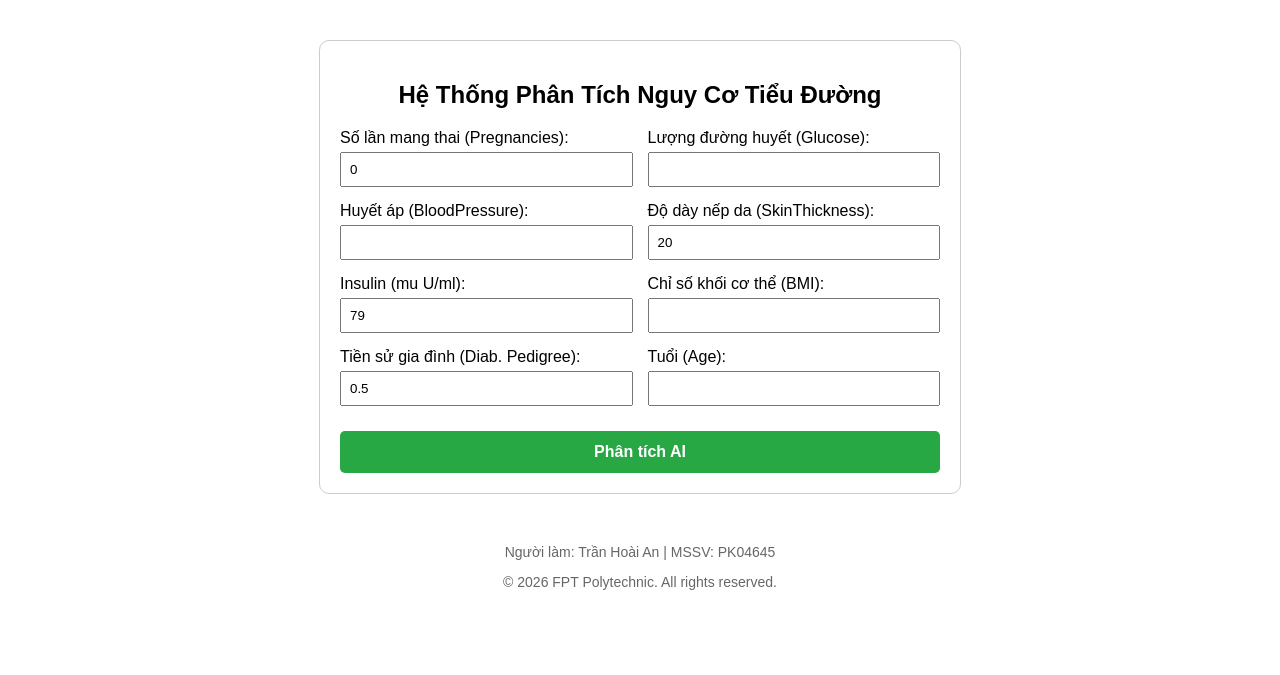
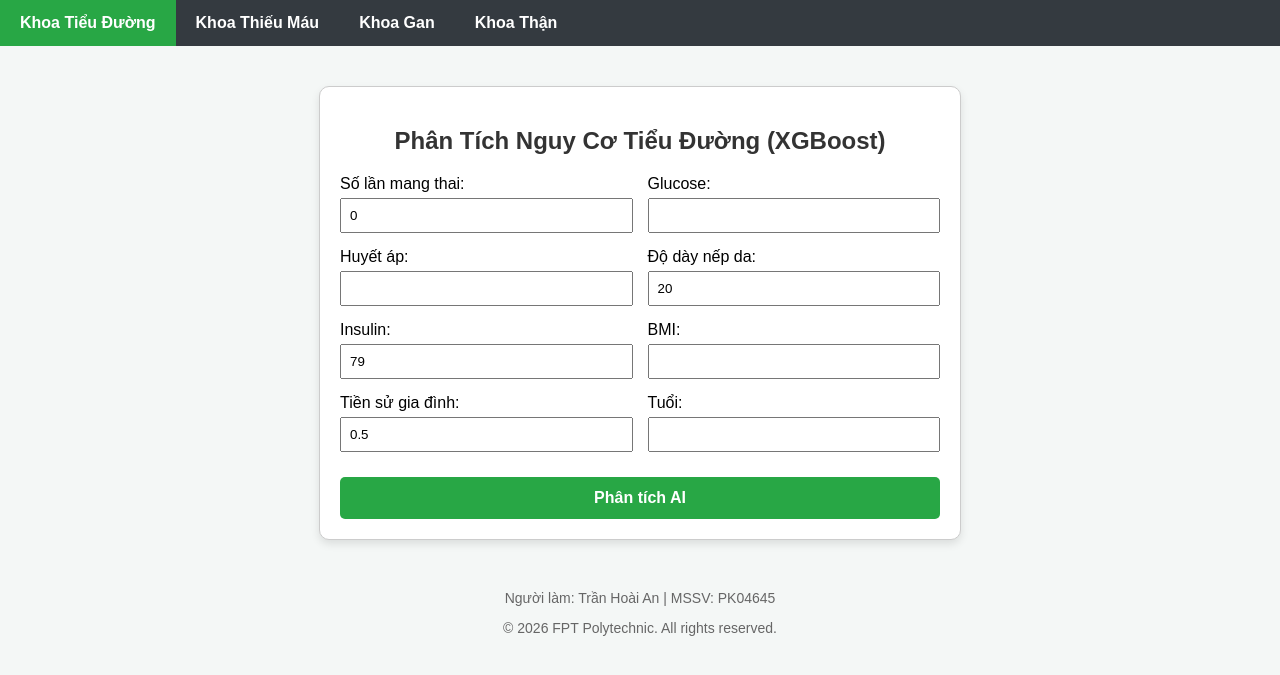
Before and after one commit to chuatekinhdoanh-source/bloodai, a Flask app: page / in a window 1280 px wide. Shown: the top 675 px of the page. Run offline with Flask 3, Linux system fonts and the light colour scheme.

Commit message:
Hoan thanh tich hop 4 khoa kham benh vao giao dien Web Flask

```diff
--- a/src/app.py
+++ b/src/app.py
@@ -5,27 +5,35 @@ import os
 
 app = Flask(__name__, template_folder='../templates')
 
-# Sử dụng đường dẫn tuyệt đối để chắc chắn tìm thấy file mô hình
 BASE_DIR = os.path.dirname(os.path.dirname(os.path.abspath(__file__)))
-MODEL_PATH = os.path.join(BASE_DIR, 'models', 'xgboost_diabetes.pkl')
 
-if os.path.exists(MODEL_PATH):
-    diabetes_model = joblib.load(MODEL_PATH)
-else:
-    diabetes_model = None
+# ---- TẢI CÁC MÔ HÌNH AI ĐÃ HUẤN LUYỆN ----
+diabetes_model = joblib.load(os.path.join(BASE_DIR, 'models', 'xgboost_diabetes.pkl')) if os.path.exists(os.path.join(BASE_DIR, 'models', 'xgboost_diabetes.pkl')) else None
+anemia_model = joblib.load(os.path.join(BASE_DIR, 'models', 'catboost_anemia.pkl')) if os.path.exists(os.path.join(BASE_DIR, 'models', 'catboost_anemia.pkl')) else None
+liver_model = joblib.load(os.path.join(BASE_DIR, 'models', 'rf_liver.pkl')) if os.path.exists(os.path.join(BASE_DIR, 'models', 'rf_liver.pkl')) else None
+kidney_model = joblib.load(os.path.join(BASE_DIR, 'models', 'lightgbm_kidney.pkl')) if os.path.exists(os.path.join(BASE_DIR, 'models', 'lightgbm_kidney.pkl')) else None
 
+# ---- ROUTE CHUYỂN TRANG (MENU) ----
 @app.route('/')
 def home():
-    # Hiển thị file index.html
     return render_template('index.html')
 
+@app.route('/anemia')
+def anemia_page():
+    return render_template('anemia.html')
+
+@app.route('/liver')
+def liver_page():
+    return render_template('liver.html')
+
+@app.route('/kidney')
+def kidney_page():
+    return render_template('kidney.html')
+
+# ---- CHỨC NĂNG DỰ ĐOÁN TIỂU ĐƯỜNG ----
 @app.route('/predict', methods=['POST'])
-def predict():
-    if not diabetes_model:
-        return "<h3>Lỗi: Chưa tìm thấy file mô hình. Hãy chắc chắn bạn đã chạy file models_train.py!</h3>"
-
+def predict_diabetes():
     try:
-        # Lấy đủ 8 dữ liệu từ form HTML
         pregnancies = float(request.form['Pregnancies'])
         glucose = float(request.form['Glucose'])
         bp = float(request.form['BloodPressure'])
@@ -35,22 +43,72 @@ def predict():
         dpf = float(request.form['DiabetesPedigreeFunction'])
         age = float(request.form['Age'])
 
-        # Đóng gói dữ liệu ĐÚNG THỨ TỰ mà AI yêu cầu
         columns = ['Pregnancies', 'Glucose', 'BloodPressure', 'SkinThickness', 'Insulin', 'BMI', 'DiabetesPedigreeFunction', 'Age']
         input_data = pd.DataFrame([[pregnancies, glucose, bp, skin, insulin, bmi, dpf, age]], columns=columns)
 
-        # AI đưa ra dự đoán
         prediction = diabetes_model.predict(input_data)[0]
+        result = "<span style='color:red;'>CÓ NGUY CƠ TIỂU ĐƯỜNG</span>" if prediction == 1 else "<span style='color:green;'>BÌNH THƯỜNG</span>"
+        return f"<div style='text-align:center; margin-top:50px;'><h2>Kết quả: {result}</h2><br><a href='/'>Quay lại Khoa Tiểu Đường</a></div>"
+    except Exception as e:
+        return f"<h3>Lỗi Tiểu đường: {e}</h3>"
 
-        if prediction == 1:
-            result = "<span style='color:red; font-weight:bold;'>CÓ NGUY CƠ TIỂU ĐƯỜNG</span>"
-        else:
-            result = "<span style='color:green; font-weight:bold;'>BÌNH THƯỜNG</span>"
+# ---- CHỨC NĂNG DỰ ĐOÁN THIẾU MÁU ----
+@app.route('/predict_anemia', methods=['POST'])
+def predict_anemia():
+    try:
+        gender = float(request.form['Gender'])
+        hemo = float(request.form['Hemoglobin'])
+        mch = float(request.form['MCH'])
+        mchc = float(request.form['MCHC'])
+        mcv = float(request.form['MCV'])
 
-        return f"<div style='text-align:center; margin-top:50px; font-family:sans-serif;'><h2>Kết quả phân tích: {result}</h2><br><a href='/' style='padding:10px 20px; background:#007bff; color:white; text-decoration:none; border-radius:5px;'>Quay lại trang chủ</a></div>"
+        columns = ['Gender', 'Hemoglobin', 'MCH', 'MCHC', 'MCV']
+        input_data = pd.DataFrame([[gender, hemo, mch, mchc, mcv]], columns=columns)
 
+        prediction = anemia_model.predict(input_data)[0]
+        result = "<span style='color:red;'>CÓ NGUY CƠ THIẾU MÁU</span>" if prediction == 1 else "<span style='color:green;'>BÌNH THƯỜNG</span>"
+        return f"<div style='text-align:center; margin-top:50px;'><h2>Kết quả: {result}</h2><br><a href='/anemia'>Quay lại Khoa Thiếu Máu</a></div>"
     except Exception as e:
-        return f"<h3>Đã xảy ra lỗi khi nhập dữ liệu: {e}</h3>"
+        return f"<h3>Lỗi Thiếu máu: {e}</h3>"
+
+# ---- CHỨC NĂNG DỰ ĐOÁN BỆNH GAN ----
+@app.route('/predict_liver', methods=['POST'])
+def predict_liver():
+    try:
+        data = request.form.to_dict()
+        for key in data: data[key] = float(data[key])
+        input_df = pd.DataFrame([data])
+
+        # Tự động căn chỉnh cột cho khớp với mô hình Random Forest
+        if hasattr(liver_model, 'feature_names_in_'):
+            input_df = input_df.reindex(columns=liver_model.feature_names_in_, fill_value=0)
+
+        prediction = liver_model.predict(input_df)[0]
+        result = "<span style='color:red;'>CÓ NGUY CƠ BỆNH GAN</span>" if prediction == 1 else "<span style='color:green;'>BÌNH THƯỜNG</span>"
+        return f"<div style='text-align:center; margin-top:50px;'><h2>Kết quả: {result}</h2><br><a href='/liver'>Quay lại Khoa Gan</a></div>"
+    except Exception as e:
+        return f"<h3>Lỗi Bệnh Gan: {e}</h3>"
+
+# ---- CHỨC NĂNG DỰ ĐOÁN BỆNH THẬN ----
+@app.route('/predict_kidney', methods=['POST'])
+def predict_kidney():
+    try:
+        data = request.form.to_dict()
+        for key in data: data[key] = float(data[key])
+        input_df = pd.DataFrame([data])
+
+        # Tự động căn chỉnh cột cho khớp với mô hình LightGBM
+        expected_cols = getattr(kidney_model, 'feature_name_', lambda: None)()
+        if expected_cols is not None:
+            input_df = input_df.reindex(columns=expected_cols, fill_value=0)
+        elif hasattr(kidney_model, 'feature_names_in_'):
+            input_df = input_df.reindex(columns=kidney_model.feature_names_in_, fill_value=0)
+
+        prediction = kidney_model.predict(input_df)[0]
+        result = "<span style='color:red;'>CÓ NGUY CƠ BỆNH THẬN</span>" if prediction == 1 else "<span style='color:green;'>BÌNH THƯỜNG</span>"
+        return f"<div style='text-align:center; margin-top:50px;'><h2>Kết quả: {result}</h2><br><a href='/kidney'>Quay lại Khoa Thận</a></div>"
+    except Exception as e:
+        return f"<h3>Lỗi Bệnh Thận: {e}</h3>"
 
 if __name__ == '__main__':
     app.run(debug=True)
--- a/templates/index.html
+++ b/templates/index.html
@@ -5,63 +5,50 @@
     <meta name="viewport" content="width=device-width, initial-scale=1.0">
     <title>BloodCare AI 2.0</title>
     <style>
-        body { font-family: Arial, sans-serif; margin: 40px; }
-        .container { max-width: 600px; margin: auto; padding: 20px; border: 1px solid #ccc; border-radius: 10px; }
+        body { font-family: Arial, sans-serif; margin: 0; background-color: #f4f7f6;}
+        /* CSS cho thanh Menu */
+        .navbar { background-color: #343a40; overflow: hidden; }
+        .navbar a { float: left; display: block; color: white; text-align: center; padding: 14px 20px; text-decoration: none; font-weight: bold;}
+        .navbar a:hover { background-color: #ddd; color: black; }
+        .navbar a.active { background-color: #28a745; color: white; }
+
+        /* CSS cho Form */
+        .container { max-width: 600px; margin: 40px auto; padding: 20px; background: white; border: 1px solid #ccc; border-radius: 10px; box-shadow: 0 4px 8px rgba(0,0,0,0.1);}
         .form-row { display: flex; gap: 15px; margin-bottom: 15px; }
         .form-group { flex: 1; }
         input { display: block; width: 100%; padding: 8px; box-sizing: border-box; margin-top: 5px; }
         button { width: 100%; padding: 12px; background-color: #28a745; color: white; border: none; border-radius: 5px; cursor: pointer; font-size: 16px; font-weight: bold; margin-top: 10px;}
-        footer { margin-top: 50px; text-align: center; color: #666; font-size: 14px; }
+        footer { margin-top: 50px; text-align: center; color: #666; font-size: 14px; padding-bottom: 20px;}
     </style>
 </head>
 <body>
+    <!-- Thanh Menu Điều Hướng đã được đặt đúng vị trí -->
+    <div class="navbar">
+        <a href="/" class="active">Khoa Tiểu Đường</a>
+        <a href="/anemia">Khoa Thiếu Máu</a>
+        <a href="/liver">Khoa Gan</a>
+        <a href="/kidney">Khoa Thận</a>
+    </div>
+
     <div class="container">
-        <h2 style="text-align: center;">Hệ Thống Phân Tích Nguy Cơ Tiểu Đường</h2>
+        <h2 style="text-align: center; color: #333;">Phân Tích Nguy Cơ Tiểu Đường (XGBoost)</h2>
         <form action="/predict" method="POST">
             <div class="form-row">
-                <div class="form-group">
-                    <label>Số lần mang thai (Pregnancies):</label>
-                    <input type="text" name="Pregnancies" value="0" required>
-                </div>
-                <div class="form-group">
-                    <label>Lượng đường huyết (Glucose):</label>
-                    <input type="text" name="Glucose" required>
-                </div>
+                <div class="form-group"><label>Số lần mang thai:</label><input type="text" name="Pregnancies" value="0" required></div>
+                <div class="form-group"><label>Glucose:</label><input type="text" name="Glucose" required></div>
             </div>
-
             <div class="form-row">
-                <div class="form-group">
-                    <label>Huyết áp (BloodPressure):</label>
-                    <input type="text" name="BloodPressure" required>
-                </div>
-                <div class="form-group">
-                    <label>Độ dày nếp da (SkinThickness):</label>
-                    <input type="text" name="SkinThickness" value="20" required>
-                </div>
+                <div class="form-group"><label>Huyết áp:</label><input type="text" name="BloodPressure" required></div>
+                <div class="form-group"><label>Độ dày nếp da:</label><input type="text" name="SkinThickness" value="20" required></div>
             </div>
-
             <div class="form-row">
-                <div class="form-group">
-                    <label>Insulin (mu U/ml):</label>
-                    <input type="text" name="Insulin" value="79" required>
-                </div>
-                <div class="form-group">
-                    <label>Chỉ số khối cơ thể (BMI):</label>
-                    <input type="text" name="BMI" required>
-                </div>
+                <div class="form-group"><label>Insulin:</label><input type="text" name="Insulin" value="79" required></div>
+                <div class="form-group"><label>BMI:</label><input type="text" name="BMI" required></div>
             </div>
-
             <div class="form-row">
-                <div class="form-group">
-                    <label>Tiền sử gia đình (Diab. Pedigree):</label>
-                    <input type="text" name="DiabetesPedigreeFunction" value="0.5" required>
-                </div>
-                <div class="form-group">
-                    <label>Tuổi (Age):</label>
-                    <input type="text" name="Age" required>
-                </div>
+                <div class="form-group"><label>Tiền sử gia đình:</label><input type="text" name="DiabetesPedigreeFunction" value="0.5" required></div>
+                <div class="form-group"><label>Tuổi:</label><input type="text" name="Age" required></div>
             </div>
-
             <button type="submit">Phân tích AI</button>
         </form>
     </div>
```
Also changed, not shown: templates/anemia.html (added, +54 -0 lines), templates/kidney.html (added, +53 -0 lines), templates/liver.html (added, +53 -0 lines).
